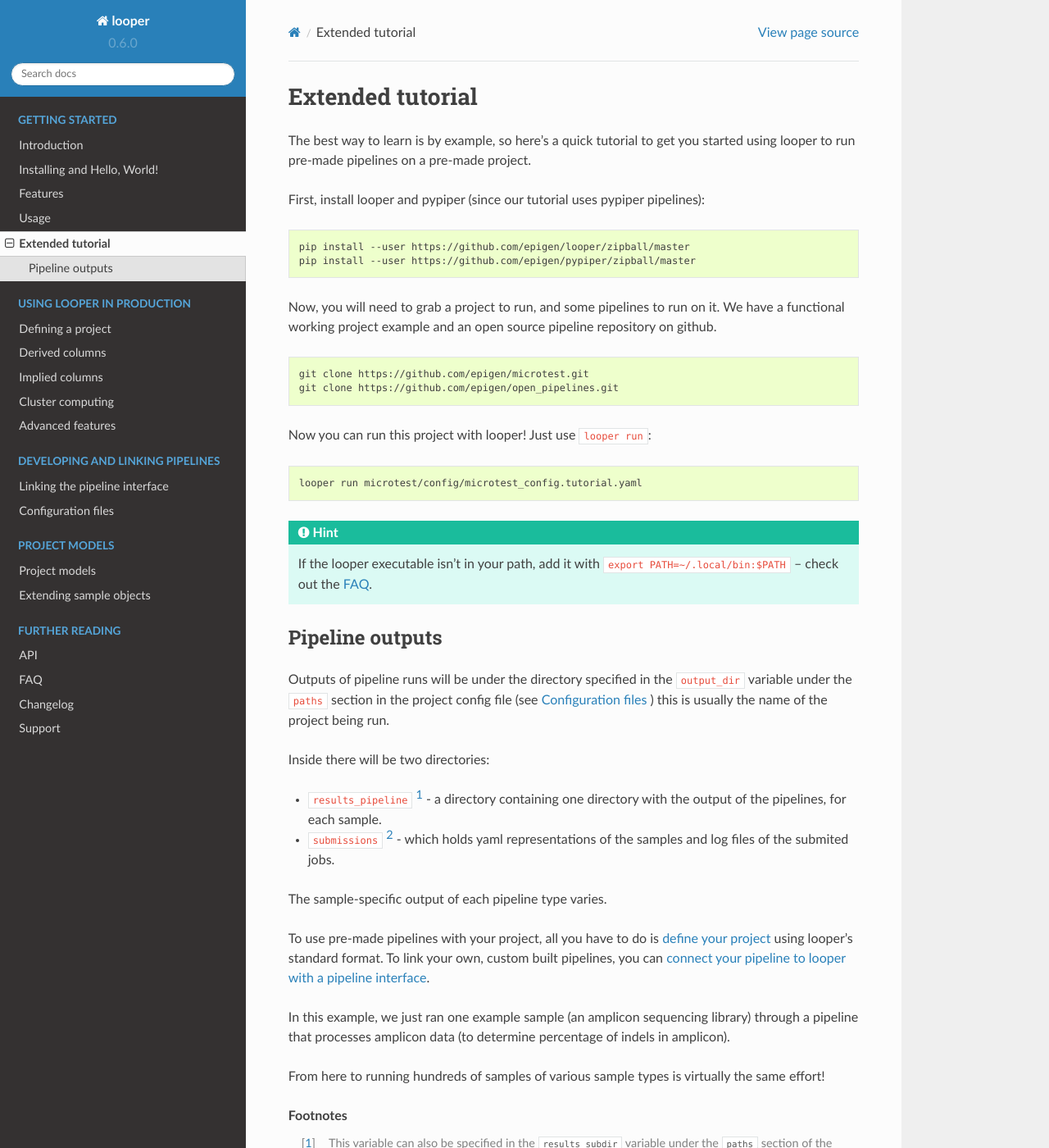
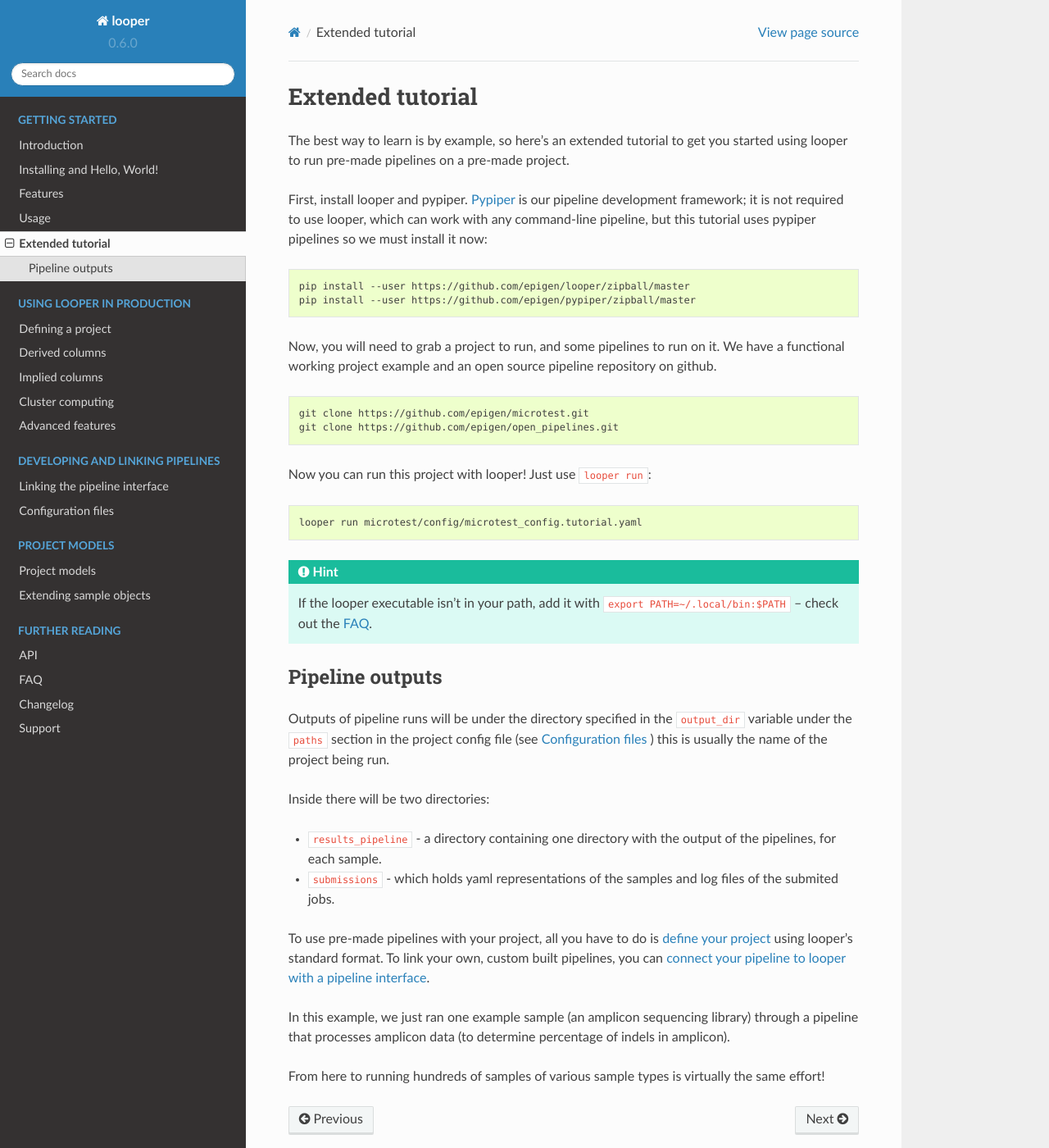
Before and after one commit to pepkit/peppy, a Sphinx documentation site: the page built from doc/source/tutorials.rst, in a window 1280 px wide and 1400 px high. Shown: the whole window at 82% size. Built offline with Sphinx 7.4.7 and the Read the Docs theme 2.0.0, drawn with Linux system fonts in a browser that asks for light colours; some of the changed text lies outside the part shown.

Commit message:
update docs

```diff
--- a/doc/source/index.rst
+++ b/doc/source/index.rst
@@ -1,7 +1,7 @@
 Welcome
 ^^^^^^^^
 
-Deploying pipelines just got easier. Looper is a lightweight python toolkit that deploys your pipeline across samples with minimal effort. To get started, proceed with the :doc:`Introduction <intro>` or use the table of contents below to navigate the docs.
+Deploying pipelines just got easier. Looper is a python application that deploys pipelines across samples with minimal effort. Looper is **not** a pipeline development framework; it does not help develop pipelines, but sits a layer above the pipeline to manage projects and samples for any type of pipeline. To get started, proceed with the :doc:`Introduction <intro>`.
 
 Contents
 ^^^^^^^^
--- a/doc/source/intro.rst
+++ b/doc/source/intro.rst
@@ -2,7 +2,9 @@
 Introduction
 =====================================
 
-Looper is a job submitting engine. If you have a pipeline and a bunch of samples you want to run, looper can help you organize the inputs and outputs. It's scalable: by default, it runs your jobs sequentially on the local computer, but with a small configuration change, it will create and submit jobs to any cluster resource manager (like SLURM, SGE, or LFS).
+Looper is a job submitting engine. Do not confuse it with a pipeline workflow engine, which is used to build pipelines. Looper assumes you already have pipelines built, and it helps you map samples to those pipelines. If you have a pipeline and a bunch of samples you want to run, looper can help you organize the inputs and outputs.
+
+It's scalable: by default, it runs your jobs sequentially on the local computer, but with a small configuration change, it will create and submit jobs to any cluster resource manager (like SLURM, SGE, or LFS).
 
 The basics: We provide a format specification (the :ref:`project config file <project-config-file>`), which you use to describe your project. You create this single configuration file (in `yaml format <http://www.yaml.org/>`_), pass this file as input to ``looper``, which parses it, reads your sample list, maps each sample to the appropriate pipeline, and creates and runs (or submits) job scripts. Easy.
 
--- a/doc/source/tutorials.rst
+++ b/doc/source/tutorials.rst
@@ -1,9 +1,9 @@
 Extended tutorial
 ***************************************************
 
-The best way to learn is by example, so here's a quick tutorial to get you started using looper to run pre-made pipelines on a pre-made project.
+The best way to learn is by example, so here's an extended tutorial to get you started using looper to run pre-made pipelines on a pre-made project.
 
-First, install looper and pypiper (since our tutorial uses pypiper pipelines):
+First, install looper and pypiper. `Pypiper <https://pypiper.readthedocs.io>`_ is our pipeline development framework; it is not required to use looper, which can work with any command-line pipeline, but this tutorial uses pypiper pipelines so we must install it now:
 
 .. code:: bash
 
@@ -37,21 +37,12 @@ Outputs of pipeline runs will be under the directory specified in the ``output_d
 
 Inside there will be two directories:
 
--  ``results_pipeline`` [1]_ - a directory containing one directory with the output of the pipelines, for each sample.
--  ``submissions`` [2]_ - which holds yaml representations of the samples and log files of the submited jobs.
+-  ``results_pipeline`` - a directory containing one directory with the output of the pipelines, for each sample.
+-  ``submissions`` - which holds yaml representations of the samples and log files of the submited jobs.
 
-
-The sample-specific output of each pipeline type varies.
 
 To use pre-made pipelines with your project, all you have to do is :doc:`define your project <define-your-project>` using looper's standard format. To link your own, custom built pipelines, you can :doc:`connect your pipeline to looper with a pipeline interface <pipeline-interface>`.
 
 In this example, we just ran one example sample (an amplicon sequencing library) through a pipeline that processes amplicon data (to determine percentage of indels in amplicon).
 
 From here to running hundreds of samples of various sample types is virtually the same effort!
-
-
-
-.. rubric:: Footnotes
-
-.. [1] This variable can also be specified in the ``results_subdir`` variable under the ``paths`` section of the project config file
-.. [2] This variable can also be specified in the ``submission_subdir`` variable under the ``paths`` section of the project config file
```
Also changed, not shown: doc/source/usage.rst (+7 -7 lines), 1 other file.
